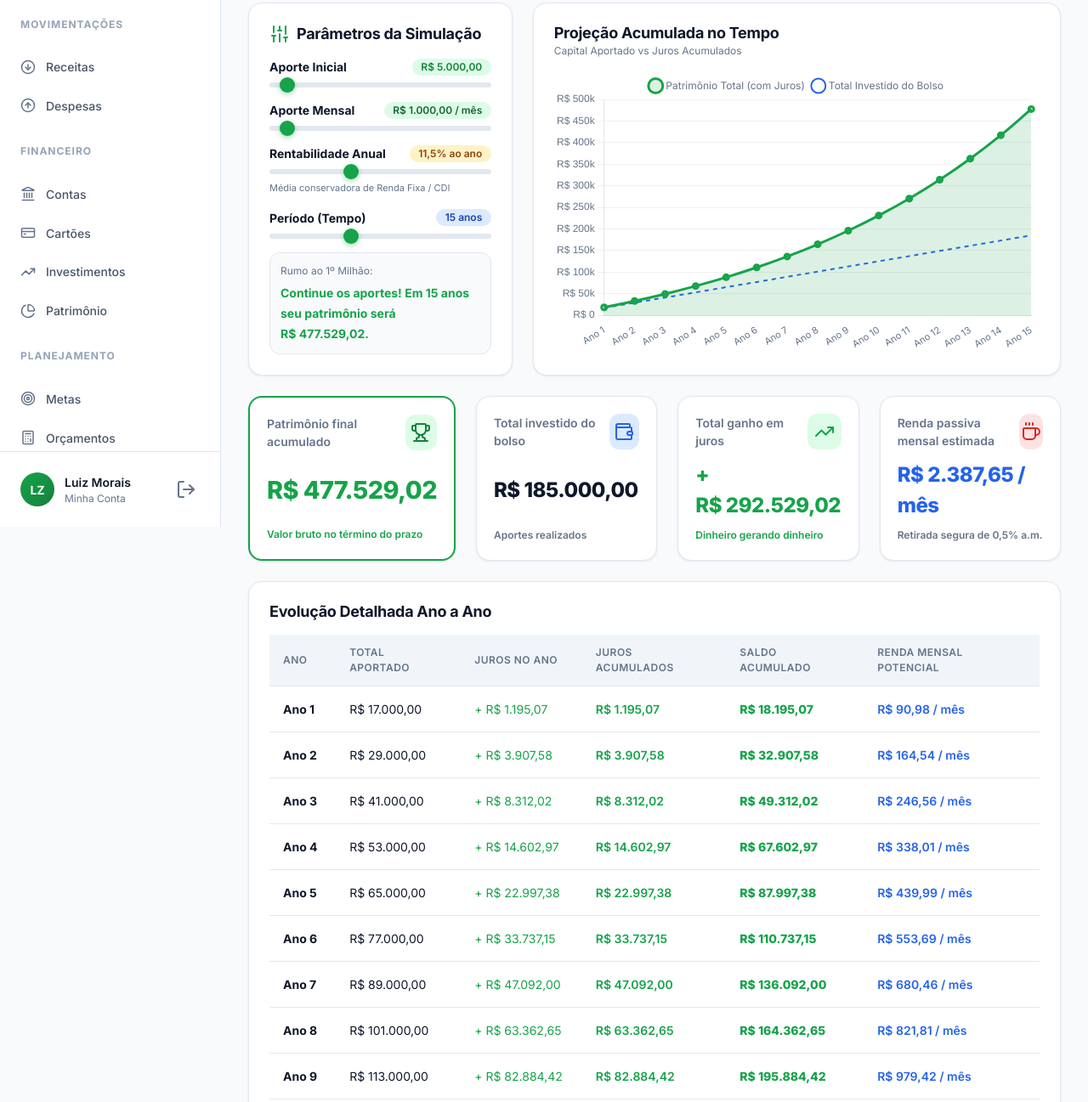
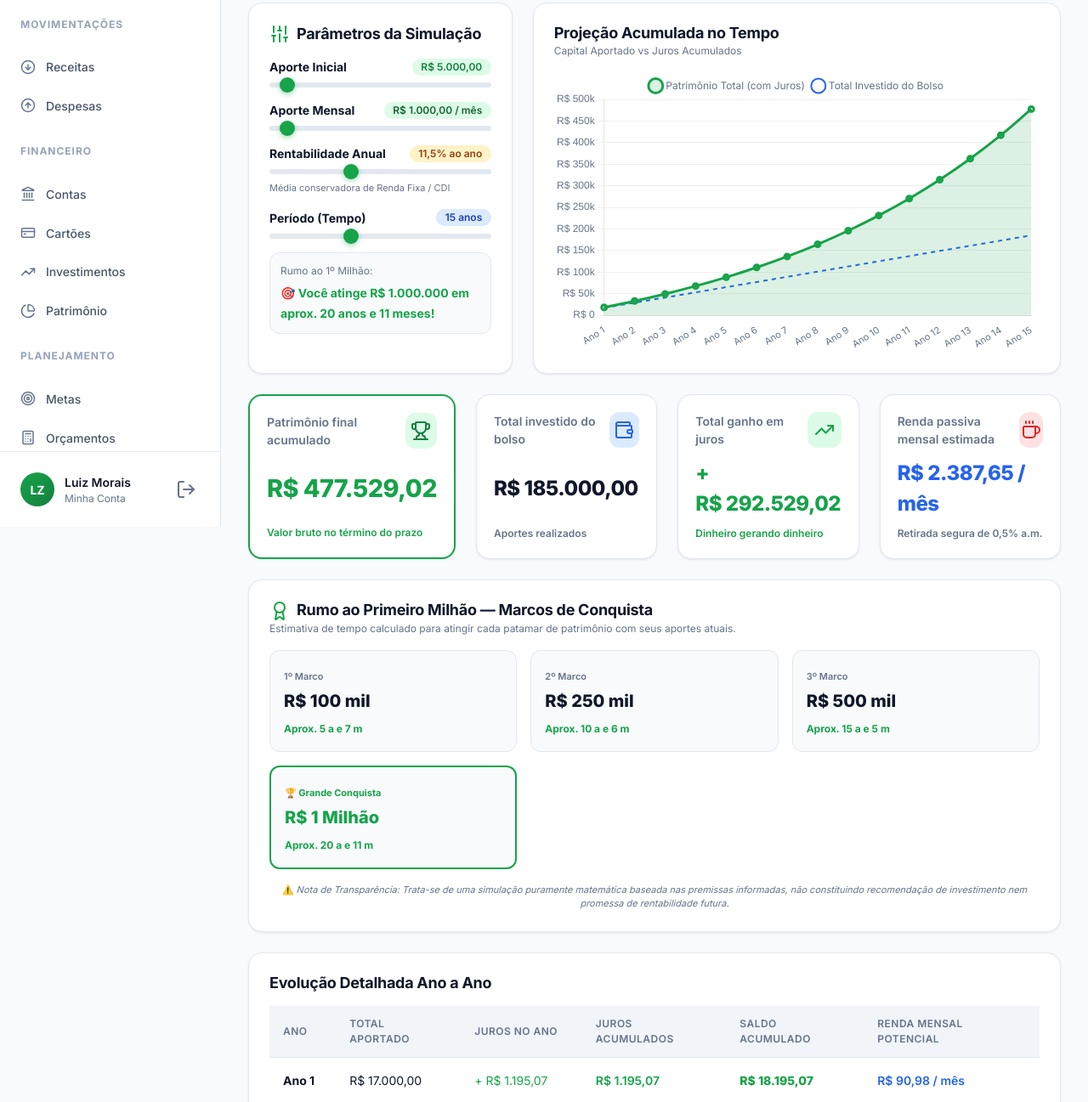
Before and after one commit to luizmorais12/saldocerto, a plain HTML site: page simulador.html in a window 1280 px wide. Shown: the part 180-1477 px from the top of the page at 85% size. Drawn offline with nearby package versions, Linux system fonts and the light colour scheme.

Commit message:
feat: adiciona simulador de juros compostos

```diff
--- a/js/simulador.js
+++ b/js/simulador.js
@@ -1,9 +1,19 @@
 /**
- * SaldoCerto - Simulador de Juros Compostos & Independência Financeira
+ * SaldoCerto - Simulador de Juros Compostos & Rumo ao Primeiro Milhão
+ * Projeções matemáticas em tempo real, marcos de patrimônio e renda passiva.
  */
 
 const SimuladorModule = (() => {
   let simChart = null;
+
+  const formatDuration = (months) => {
+    if (!months) return 'Aumente o aporte';
+    const y = Math.floor(months / 12);
+    const m = months % 12;
+    if (y === 0) return `${m} ${m === 1 ? 'mês' : 'meses'}`;
+    if (m === 0) return `${y} ${y === 1 ? 'ano' : 'anos'}`;
+    return `${y} a e ${m} m`;
+  };
 
   const calculateSimulation = () => {
     const P = parseFloat(document.getElementById('rangeInitial').value) || 0;
@@ -23,7 +33,6 @@ const SimuladorModule = (() => {
 
     let currentBalance = P;
     let totalInvested = P;
-    let monthsToMillion = null;
 
     const yearlyData = [];
 
@@ -31,10 +40,6 @@ const SimuladorModule = (() => {
       const interestEarned = currentBalance * monthlyRate;
       currentBalance += interestEarned + PMT;
       totalInvested += PMT;
-
-      if (!monthsToMillion && currentBalance >= 1000000) {
-        monthsToMillion = m;
-      }
 
       if (m % 12 === 0) {
         const yearNum = m / 12;
@@ -44,7 +49,7 @@ const SimuladorModule = (() => {
           totalInvested: totalInvested,
           balance: currentBalance,
           interest: totalInterest,
-          passiveIncome: currentBalance * 0.005 // 0.5% ao mês seguro
+          passiveIncome: currentBalance * 0.005
         });
       }
     }
@@ -59,14 +64,44 @@ const SimuladorModule = (() => {
     document.getElementById('statSimInterestTotal').textContent = `+ ${SaldoCerto.formatCurrency(finalInterest)}`;
     document.getElementById('statSimPassiveIncome').textContent = `${SaldoCerto.formatCurrency(finalPassive)} / mês`;
 
-    // Tempo até o milhão
-    const millionEl = document.getElementById('timeToMillionText');
-    if (monthsToMillion) {
-      const y = Math.floor(monthsToMillion / 12);
-      const m = monthsToMillion % 12;
-      millionEl.textContent = `🎯 Você atinge R$ 1.000.000 em aprox. ${y} anos e ${m} meses!`;
-    } else {
-      millionEl.textContent = `Continue os aportes! Em ${years} anos seu patrimônio será ${SaldoCerto.formatCurrency(finalBalance)}.`;
+    // Cálculo dos Marcos Rumo ao Primeiro Milhão (até 600 meses)
+    let bSim = P;
+    let m100 = null, m250 = null, m500 = null, m1000 = null;
+
+    if (bSim >= 100000) m100 = 0;
+    if (bSim >= 250000) m250 = 0;
+    if (bSim >= 500000) m500 = 0;
+    if (bSim >= 1000000) m1000 = 0;
+
+    for (let m = 1; m <= 600; m++) {
+      bSim += (bSim * monthlyRate) + PMT;
+      if (m100 === null && bSim >= 100000) m100 = m;
+      if (m250 === null && bSim >= 250000) m250 = m;
+      if (m500 === null && bSim >= 500000) m500 = m;
+      if (m1000 === null && bSim >= 1000000) m1000 = m;
+      if (m1000 !== null) break;
+    }
+
+    const el100 = document.getElementById('timeTo100k');
+    if (el100) el100.textContent = m100 === 0 ? 'Já alcançado! 🎉' : `Aprox. ${formatDuration(m100)}`;
+    const el250 = document.getElementById('timeTo250k');
+    if (el250) el250.textContent = m250 === 0 ? 'Já alcançado! 🎉' : `Aprox. ${formatDuration(m250)}`;
+    const el500 = document.getElementById('timeTo500k');
+    if (el500) el500.textContent = m500 === 0 ? 'Já alcançado! 🎉' : `Aprox. ${formatDuration(m500)}`;
+    const el1M = document.getElementById('timeTo1M');
+    if (el1M) el1M.textContent = m1000 === 0 ? 'Já alcançado! 🏆' : `Aprox. ${formatDuration(m1000)}`;
+
+    const millionText = document.getElementById('timeToMillionText');
+    if (millionText) {
+      if (m1000 === 0) {
+        millionText.textContent = 'Parabéns! Você já possui mais de R$ 1 Milhão.';
+      } else if (m1000) {
+        const y = Math.floor(m1000 / 12);
+        const m = m1000 % 12;
+        millionText.textContent = `🎯 Você atinge R$ 1.000.000 em aprox. ${y} anos e ${m} meses!`;
+      } else {
+        millionText.textContent = `Continue os aportes! Em ${years} anos seu patrimônio será ${SaldoCerto.formatCurrency(finalBalance)}.`;
+      }
     }
 
     renderChart(yearlyData);
@@ -162,8 +197,15 @@ const SimuladorModule = (() => {
     `).join('');
   };
 
-  const init = () => {
+  const init = async () => {
     SaldoCerto.initShell('simulador');
+    if (window.SaldoCertoAuth) {
+      await SaldoCertoAuth.requireAuth();
+    }
+    if (window.SaldoCertoProfile) {
+      await SaldoCertoProfile.syncUserProfileUI();
+    }
+
     calculateSimulation();
 
     ['rangeInitial', 'rangeMonthly', 'rangeRate', 'rangeYears'].forEach(id => {
--- a/simulador.html
+++ b/simulador.html
@@ -13,6 +13,7 @@
 
   <script src="https://unpkg.com/lucide@latest"></script>
   <script src="https://cdn.jsdelivr.net/npm/chart.js"></script>
+  <script src="https://cdn.jsdelivr.net/npm/@supabase/supabase-js@2"></script>
 
   <style>
     .range-group {
@@ -300,6 +301,45 @@
           </div>
         </section>
 
+        <!-- Rumo ao Primeiro Milhão: Marcos -->
+        <div class="card" style="margin-bottom: var(--space-6);">
+          <div class="card-header">
+            <div>
+              <h3 class="card-title" style="display: flex; align-items: center; gap: 8px;">
+                <i data-lucide="award" class="text-primary"></i> Rumo ao Primeiro Milhão — Marcos de Conquista
+              </h3>
+              <p style="font-size: var(--font-size-xs); color: var(--color-text-muted);">
+                Estimativa de tempo calculado para atingir cada patamar de patrimônio com seus aportes atuais.
+              </p>
+            </div>
+          </div>
+          <div style="display: grid; grid-template-columns: repeat(auto-fit, minmax(220px, 1fr)); gap: var(--space-4);">
+            <div style="background: var(--color-bg); padding: var(--space-4); border-radius: var(--radius-md); border: 1px solid var(--color-border);">
+              <span style="font-size: 11px; color: var(--color-text-muted); font-weight: 600;">1º Marco</span>
+              <div style="font-size: 1.25rem; font-weight: 800; color: var(--color-text); margin: 4px 0;">R$ 100 mil</div>
+              <span id="timeTo100k" style="font-size: var(--font-size-xs); color: var(--color-primary); font-weight: 700;">Calculando...</span>
+            </div>
+            <div style="background: var(--color-bg); padding: var(--space-4); border-radius: var(--radius-md); border: 1px solid var(--color-border);">
+              <span style="font-size: 11px; color: var(--color-text-muted); font-weight: 600;">2º Marco</span>
+              <div style="font-size: 1.25rem; font-weight: 800; color: var(--color-text); margin: 4px 0;">R$ 250 mil</div>
+              <span id="timeTo250k" style="font-size: var(--font-size-xs); color: var(--color-primary); font-weight: 700;">Calculando...</span>
+            </div>
+            <div style="background: var(--color-bg); padding: var(--space-4); border-radius: var(--radius-md); border: 1px solid var(--color-border);">
+              <span style="font-size: 11px; color: var(--color-text-muted); font-weight: 600;">3º Marco</span>
+              <div style="font-size: 1.25rem; font-weight: 800; color: var(--color-text); margin: 4px 0;">R$ 500 mil</div>
+              <span id="timeTo500k" style="font-size: var(--font-size-xs); color: var(--color-primary); font-weight: 700;">Calculando...</span>
+            </div>
+            <div style="background: var(--color-bg); padding: var(--space-4); border-radius: var(--radius-md); border: 2px solid var(--color-primary);">
+              <span style="font-size: 11px; color: var(--color-primary); font-weight: 700;">🏆 Grande Conquista</span>
+              <div style="font-size: 1.25rem; font-weight: 800; color: var(--color-primary); margin: 4px 0;">R$ 1 Milhão</div>
+              <span id="timeTo1M" style="font-size: var(--font-size-xs); color: var(--color-primary); font-weight: 700;">Calculando...</span>
+            </div>
+          </div>
+          <p style="font-size: 11px; color: var(--color-text-muted); margin-top: var(--space-4); text-align: center;">
+            ⚠️ <em>Nota de Transparência: Trata-se de uma simulação puramente matemática baseada nas premissas informadas, não constituindo recomendação de investimento nem promessa de rentabilidade futura.</em>
+          </p>
+        </div>
+
         <!-- Tabela Ano a Ano -->
         <div class="card">
           <div class="card-header">
@@ -330,6 +370,10 @@
 
   </div>
 
+  <!-- Scripts -->
+  <script src="js/supabase.js"></script>
+  <script src="js/auth.js"></script>
+  <script src="js/profile.js"></script>
   <script src="js/app.js"></script>
   <script src="js/simulador.js"></script>
 </body>
```
